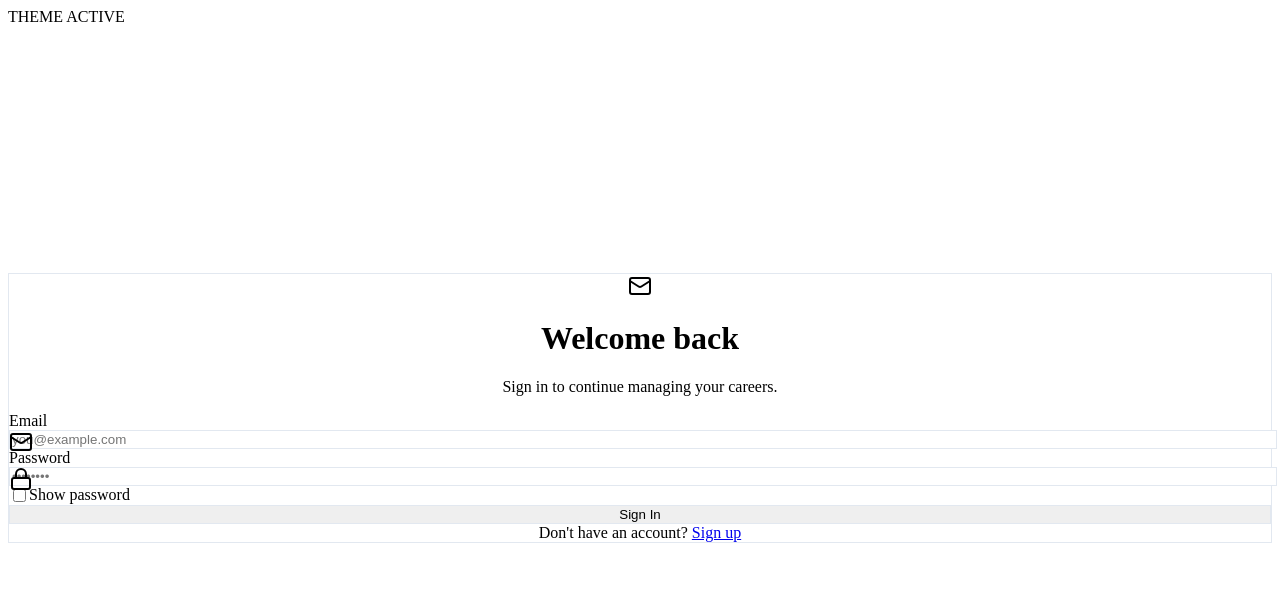
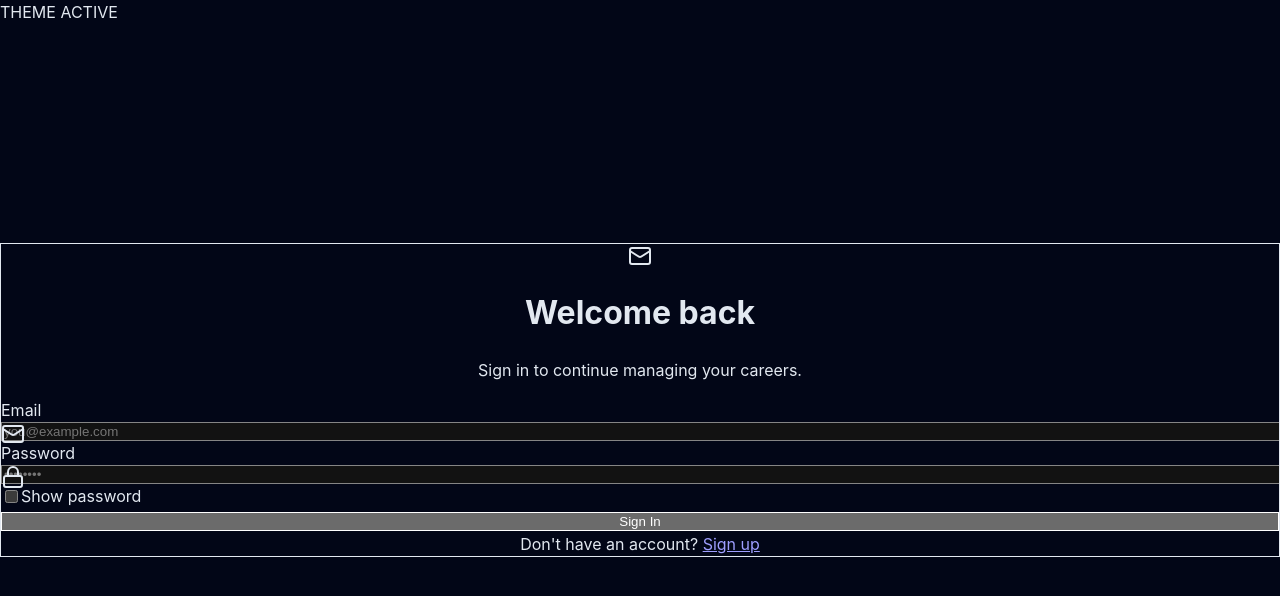
Before and after one commit to MMD34/fc-manager-pro, a React (Vite) app: page /login in a window 1280 px wide. Shown: the top 596 px of the page. Built offline with nearby package versions, Linux system fonts and the light colour scheme; no server answers.

Commit message:
feat: update dependencies, refactor Card component, and enhance global styles for improved UI

```diff
--- a/package.json
+++ b/package.json
@@ -34,6 +34,7 @@
     "@typescript-eslint/parser": "^8.15.0",
     "@vitejs/plugin-react": "^4.3.4",
     "autoprefixer": "^10.4.22",
+    "baseline-browser-mapping": "^2.9.18",
     "eslint": "^9.15.0",
     "eslint-plugin-react-hooks": "^5.0.0",
     "eslint-plugin-react-refresh": "^0.4.14",
--- a/src/components/layout/Topbar.tsx
+++ b/src/components/layout/Topbar.tsx
@@ -41,7 +41,6 @@ export default function Topbar() {
   return (
     <header className="sticky top-0 z-20 h-16 border-b border-white/10 bg-slate-950/40 backdrop-blur-xl flex items-center justify-between px-6">
       <div className="flex items-center gap-4">
-        {/* Career Selector */}
         {currentCareer && (
           <div className="relative">
             <button
@@ -49,12 +48,8 @@ export default function Topbar() {
               className="flex items-center gap-2 px-4 py-2 rounded-lg border border-white/10 bg-white/5 hover:bg-white/10 transition-colors"
             >
               <div className="text-left">
-                <div className="font-semibold text-slate-100">
-                  {currentCareer.club_name}
-                </div>
-                <div className="text-xs text-slate-300">
-                  Season {currentCareer.current_season}
-                </div>
+                <div className="font-semibold text-slate-100">{currentCareer.club_name}</div>
+                <div className="text-xs text-slate-300">Season {currentCareer.current_season}</div>
               </div>
               <ChevronDown className="w-4 h-4 text-slate-300" />
             </button>
@@ -67,9 +62,7 @@ export default function Topbar() {
                     onClick={() => handleCareerChange(career.id)}
                     className="w-full px-4 py-2 text-left hover:bg-white/10 transition-colors"
                   >
-                    <div className="font-medium text-slate-100">
-                      {career.club_name}
-                    </div>
+                    <div className="font-medium text-slate-100">{career.club_name}</div>
                     <div className="text-xs text-slate-300">
                       {career.league_name} • Season {career.current_season}
                     </div>
@@ -82,21 +75,10 @@ export default function Topbar() {
       </div>
 
       <div className="flex items-center gap-3">
-        {/* Dark Mode Toggle */}
-        <Button
-          variant="ghost"
-          size="sm"
-          onClick={toggleTheme}
-          className="w-9 h-9 p-0"
-        >
-          {theme === 'dark' ? (
-            <Sun className="w-5 h-5" />
-          ) : (
-            <Moon className="w-5 h-5" />
-          )}
+        <Button variant="ghost" size="sm" onClick={toggleTheme} className="w-9 h-9 p-0">
+          {theme === 'dark' ? <Sun className="w-5 h-5" /> : <Moon className="w-5 h-5" />}
         </Button>
 
-        {/* User Menu */}
         <div className="relative">
           <button
             onClick={() => setIsUserMenuOpen(!isUserMenuOpen)}
@@ -105,9 +87,7 @@ export default function Topbar() {
             <div className="w-8 h-8 rounded-full bg-indigo-500/90 flex items-center justify-center text-white font-semibold">
               {user?.displayName?.[0]?.toUpperCase() || user?.email?.[0]?.toUpperCase() || 'U'}
             </div>
-            <span className="text-sm font-medium text-slate-100">
-              {user?.displayName || user?.email}
-            </span>
+            <span className="text-sm font-medium text-slate-100">{user?.displayName || user?.email}</span>
             <ChevronDown className="w-4 h-4 text-slate-300" />
           </button>
 
--- a/src/components/ui/Card.tsx
+++ b/src/components/ui/Card.tsx
@@ -1,17 +1,38 @@
-import { HTMLAttributes, forwardRef } from 'react'
-import { cn } from '@/lib/utils/cn'
+import React from 'react';
+import { cn } from '../../lib/utils/cn';
 
-interface CardProps extends HTMLAttributes<HTMLDivElement> {}
+interface CardProps extends React.HTMLAttributes<HTMLDivElement> {
+  children: React.ReactNode;
+  noPadding?: boolean;
+}
 
-export const Card = forwardRef<HTMLDivElement, CardProps>(({ className, ...props }, ref) => (
-  <div
-    ref={ref}
-    className={cn(
-      'rounded-2xl border border-white/10 bg-white/5 p-6 shadow-[0_0_0_1px_rgba(255,255,255,0.04)] backdrop-blur-xl transition-colors hover:border-white/15',
-      className
-    )}
-    {...props}
-  />
-))
+export const Card: React.FC<CardProps> = ({
+  children,
+  className,
+  noPadding = false,
+  ...props
+}) => {
+  return (
+    <div
+      className={cn(
+        // Base styles
+        "relative overflow-hidden rounded-xl transition-all duration-200",
+        // Glassmorphism effect (Dark mode dominant)
+        "bg-slate-800/40 backdrop-blur-md border border-white/5 shadow-xl shadow-black/20",
+        // Hover effect optional
+        // "hover:bg-slate-800/50 hover:border-white/10",
+        !noPadding && "p-6",
+        className
+      )}
+      {...props}
+    >
+      {/* Optional: subtil bruit de fond ou dégradé interne pour donner de la texture */}
+      <div className="absolute inset-0 bg-gradient-to-br from-white/5 to-transparent pointer-events-none" />
 
-Card.displayName = 'Card'
+      {/* Contenu avec z-index pour être au dessus du gradient */}
+      <div className="relative z-10">
+        {children}
+      </div>
+    </div>
+  );
+};
--- a/src/index.css
+++ b/src/index.css
@@ -2,60 +2,64 @@
 @tailwind components;
 @tailwind utilities;
 
-@layer base {
-  :root {
-    --background: 0 0% 100%;
-    --foreground: 222.2 84% 4.9%;
-    --card: 0 0% 100%;
-    --card-foreground: 222.2 84% 4.9%;
-    --popover: 0 0% 100%;
-    --popover-foreground: 222.2 84% 4.9%;
-    --primary: 221.2 83.2% 53.3%;
-    --primary-foreground: 210 40% 98%;
-    --secondary: 210 40% 96.1%;
-    --secondary-foreground: 222.2 47.4% 11.2%;
-    --muted: 210 40% 96.1%;
-    --muted-foreground: 215.4 16.3% 46.9%;
-    --accent: 210 40% 96.1%;
-    --accent-foreground: 222.2 47.4% 11.2%;
-    --destructive: 0 84.2% 60.2%;
-    --destructive-foreground: 210 40% 98%;
-    --border: 214.3 31.8% 91.4%;
-    --input: 214.3 31.8% 91.4%;
-    --ring: 221.2 83.2% 53.3%;
-    --radius: 0.5rem;
-  }
+:root {
+  font-family: Inter, system-ui, Avenir, Helvetica, Arial, sans-serif;
+  line-height: 1.5;
+  font-weight: 400;
 
-  .dark {
-    --background: 222.2 84% 4.9%;
-    --foreground: 210 40% 98%;
-    --card: 222.2 84% 4.9%;
-    --card-foreground: 210 40% 98%;
-    --popover: 222.2 84% 4.9%;
-    --popover-foreground: 210 40% 98%;
-    --primary: 217.2 91.2% 59.8%;
-    --primary-foreground: 222.2 47.4% 11.2%;
-    --secondary: 217.2 32.6% 17.5%;
-    --secondary-foreground: 210 40% 98%;
-    --muted: 217.2 32.6% 17.5%;
-    --muted-foreground: 215 20.2% 65.1%;
-    --accent: 217.2 32.6% 17.5%;
-    --accent-foreground: 210 40% 98%;
-    --destructive: 0 62.8% 30.6%;
-    --destructive-foreground: 210 40% 98%;
-    --border: 217.2 32.6% 17.5%;
-    --input: 217.2 32.6% 17.5%;
-    --ring: 224.3 76.3% 48%;
-  }
+  color-scheme: dark;
+  font-synthesis: none;
+  text-rendering: optimizeLegibility;
+  -webkit-font-smoothing: antialiased;
+  -moz-osx-font-smoothing: grayscale;
 }
 
-@layer base {
-  * {
-    border-color: hsl(var(--border));
-  }
-  body {
-    background-color: transparent;
-    color: inherit;
-    font-feature-settings: "rlig" 1, "calt" 1;
-  }
+/* CORRECTION DU BUG DE FOND BLANC :
+   On force le background sombre au niveau le plus bas (html/body)
+   pour éviter les flashs blancs ou les marges blanches.
+*/
+html, body {
+  background-color: #020617;
+  color: #e2e8f0;
+  overflow-x: hidden;
+  height: 100%;
+  margin: 0;
+  padding: 0;
 }
+
+#root {
+  min-height: 100vh;
+  display: flex;
+  flex-direction: column;
+  isolation: isolate;
+}
+
+/* Scrollbar personnalisée pour un look plus pro */
+::-webkit-scrollbar {
+  width: 8px;
+  height: 8px;
+}
+
+::-webkit-scrollbar-track {
+  background-color: #020617;
+}
+
+::-webkit-scrollbar-thumb {
+  background-color: #334155;
+  border-radius: 9999px;
+  transition: background-color 150ms ease;
+}
+
+::-webkit-scrollbar-thumb:hover {
+  background-color: #475569;
+}
+
+/* Support des inputs autofill (qui deviennent souvent blancs/bleus par défaut) */
+input:-webkit-autofill,
+input:-webkit-autofill:hover,
+input:-webkit-autofill:focus,
+input:-webkit-autofill:active{
+    -webkit-box-shadow: 0 0 0 30px #0f172a inset !important;
+    -webkit-text-fill-color: white !important;
+    transition: background-color 5000s ease-in-out 0s;
+}
```
Also changed, not shown: src/components/layout/Sidebar.tsx (+2 -6 lines), src/components/layout/AppBackground.tsx (line endings or trailing spaces), 1 other file (tests, documents, lock files or other folders).
